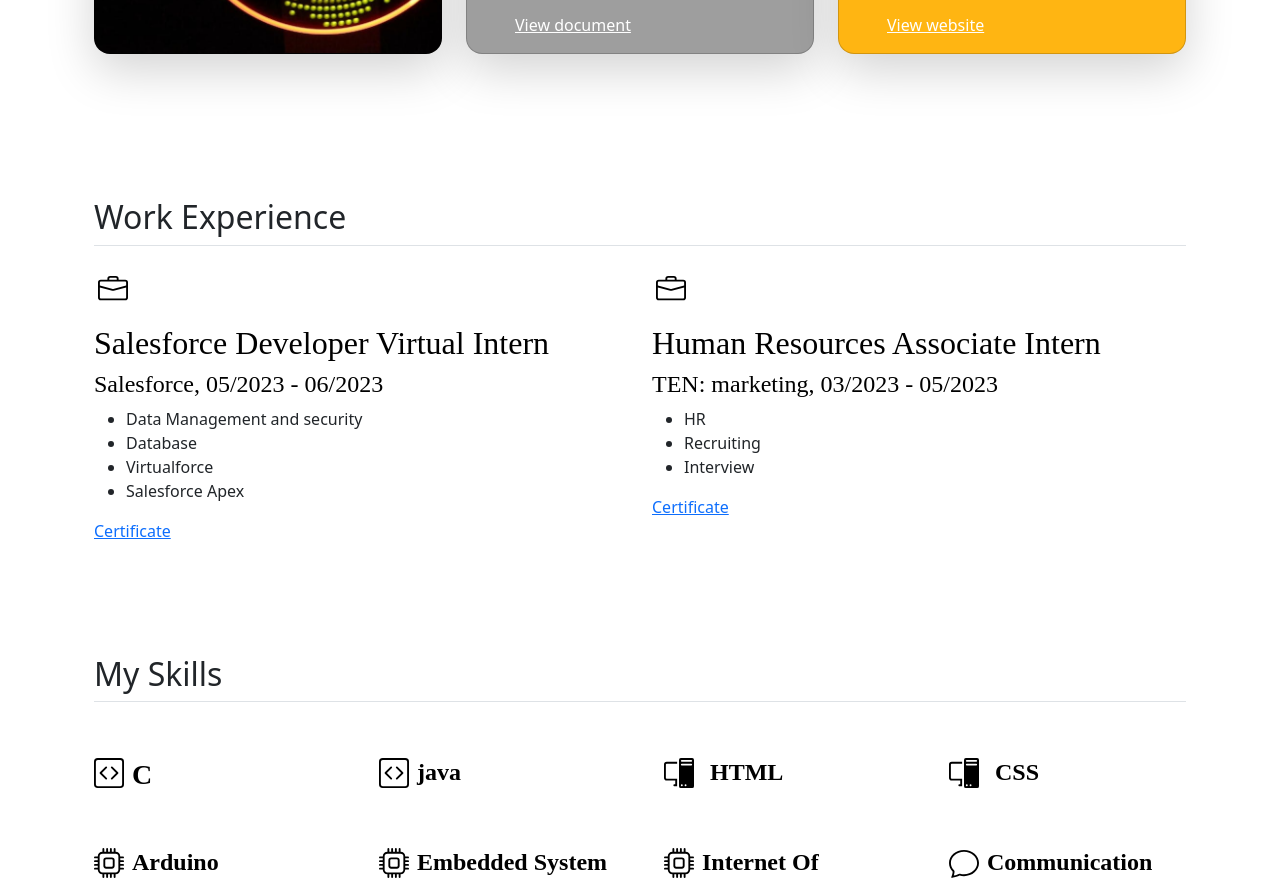
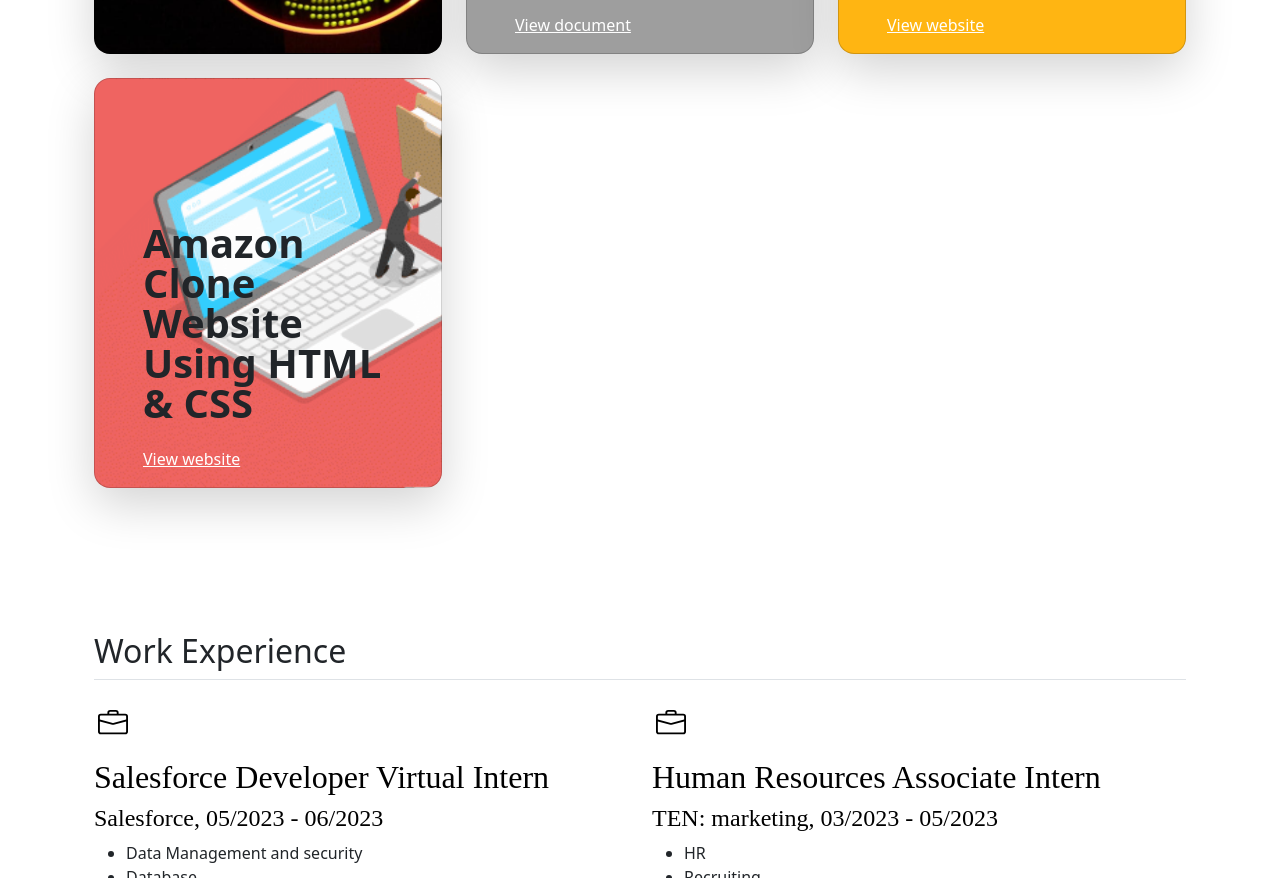
Before and after one commit to Subhajit-13/personal-site, a plain HTML site: page index.html in a window 1280 px wide. Shown: the part 1141-2019 px from the top of the page. Drawn offline with nearby package versions, Linux system fonts and the light colour scheme; grey boxes are pictures that could not be loaded.

Commit message:
Update index.html

```diff
--- a/index.html
+++ b/index.html
@@ -59,6 +59,17 @@
               </div>
             </div>
           </div>
+
+          <div class="col">
+            <div class="card card-cover h-100 overflow-hidden text-bg-dark rounded-4 shadow-lg" style="background-image: url('clone.png');">
+              <div class="d-flex flex-column h-100 p-5 pb-3  text-dark">
+                <h3 class="pt-5 mt-5 mb-4 display-6 lh-1 fw-bold">Amazon Clone Website Using HTML & CSS</h3>
+                <a href="https://subhajit-13.github.io/Amazon-clone/" style="color: white;">View website</a>
+
+              </div>
+            </div>
+          </div>
+
         </div>
       </div>
 
```
